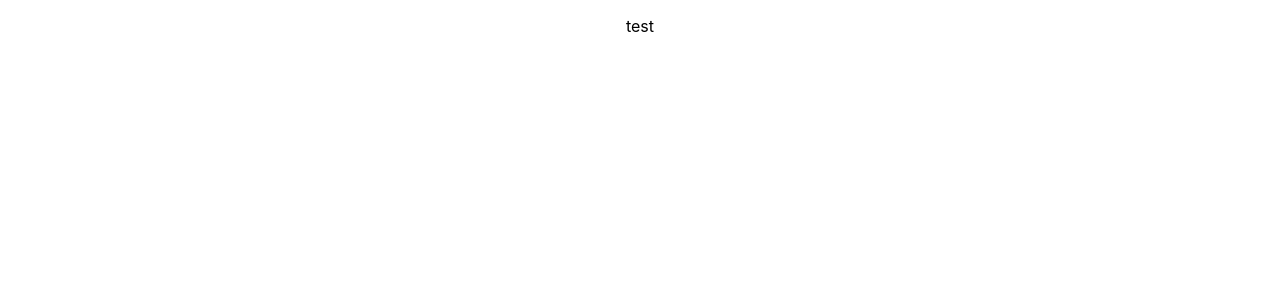
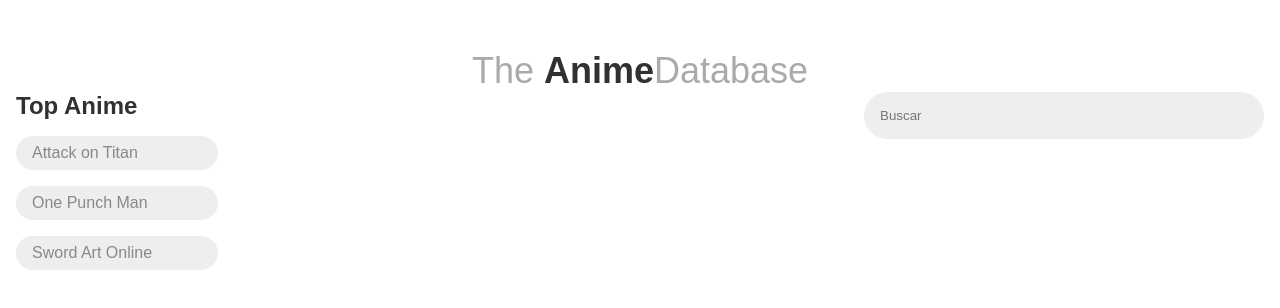
Before and after one commit to Lucassml-boop/AnimeDataBase, a React (Create React App) app: page / in a window 1280 px wide. Shown: the top 308 px of the page. Built offline with nearby package versions, Linux system fonts and the light colour scheme; no server answers.

Commit message:
Adição da ferramenta de busca e consumo de api

```diff
--- a/package.json
+++ b/package.json
@@ -9,6 +9,7 @@
     "react": "^19.0.0",
     "react-dom": "^19.0.0",
     "react-scripts": "5.0.1",
+    "sass": "^1.84.0",
     "web-vitals": "^2.1.0"
   },
   "scripts": {
--- a/src/App.css
+++ /dev/null
@@ -1,38 +0,0 @@
-.App {
-  text-align: center;
-}
-
-.App-logo {
-  height: 40vmin;
-  pointer-events: none;
-}
-
-@media (prefers-reduced-motion: no-preference) {
-  .App-logo {
-    animation: App-logo-spin infinite 20s linear;
-  }
-}
-
-.App-header {
-  background-color: #282c34;
-  min-height: 100vh;
-  display: flex;
-  flex-direction: column;
-  align-items: center;
-  justify-content: center;
-  font-size: calc(10px + 2vmin);
-  color: white;
-}
-
-.App-link {
-  color: #61dafb;
-}
-
-@keyframes App-logo-spin {
-  from {
-    transform: rotate(0deg);
-  }
-  to {
-    transform: rotate(360deg);
-  }
-}
--- a/src/App.js
+++ b/src/App.js
@@ -1,9 +1,45 @@
-import './App.css';
+import {useState, useEffect} from 'react';
+import Header from './Components/Header';
+import SideBar from './Components/SideBar';
+import MainContent from './Components/MainContent';
 
 function App() {
+  const [animeList, searchetAnimeList] = useState([]);
+  const [topAnime, setTopAnime] = useState([]);
+  const [search, setSearch] = useState("");
+
+  const GetTopAnime = async () => {
+    try {
+      const response = await fetch(`https://api.jikan.moe/v4/top/anime`);
+      const data = await response.json();
+
+      setTopAnime(data.data.slice(0,5));
+
+    }catch(error){
+      console.error('error', error);
+    }
+  };
+
+  useEffect(() => {
+    GetTopAnime();
+    console.log("buscando animes")
+  }, []);
+
+  useEffect(() => {
+    console.log("top animes att", topAnime);
+  }, [topAnime]);
+
+
+
   return (
-    <div className="App">
-      <p>test</p>
+    <div>
+      <Header />
+      <div className='content-wrap'>
+        <SideBar
+          topAnime={topAnime}
+        />
+        <MainContent />
+      </div>
     </div>
   );
 }
--- /dev/null
+++ b/src/Components/Header.js
@@ -0,0 +1,9 @@
+function Header(){
+    return(
+        <header>
+            <h1>The <strong>Anime</strong>Database</h1>
+        </header>
+    )
+}
+
+export default Header;
--- /dev/null
+++ b/src/Components/MainContent.js
@@ -0,0 +1,19 @@
+import React from 'react';
+
+function MainContent(){
+    return(
+        <main>
+            <div className="main-head">
+                <form className="search-box">
+                    <input
+                    type="search"
+                    placeholder="Buscar"
+                    required
+                    />
+                </form>
+            </div>
+        </main>
+    )
+}
+
+export default MainContent;
--- /dev/null
+++ b/src/Components/SideBar.js
@@ -0,0 +1,29 @@
+import React from 'react';
+function SideBar(){
+    return(
+        <aside>
+            <nav>
+                <h3>Top Anime</h3>
+                <a
+                href="#"
+                target="_blank"
+                rel="noreferrer"
+                >Attack on Titan</a>
+
+                 <a
+                href="#"
+                target="_blank"
+                rel="noreferrer"
+                >One Punch Man</a>
+
+                 <a
+                href="#"
+                target="_blank"
+                rel="noreferrer"
+                >Sword Art Online</a>
+            </nav>
+        </aside>
+    )
+}
+
+export default SideBar;
--- /dev/null
+++ b/src/assets/scss/main.css
@@ -0,0 +1,127 @@
+* {
+  margin: 0;
+  padding: 0;
+  box-sizing: border-box;
+  font-family: "Fire Sans", sans-serif;
+}
+
+header {
+  padding-top: 50px;
+  padding-top: 50px;
+}
+header h1 {
+  color: #aaa;
+  font-size: 36px;
+  font-weight: 400;
+  text-align: center;
+}
+header h1 strong {
+  color: #313131;
+}
+
+.content-wrap {
+  display: flex;
+}
+.content-wrap aside {
+  flex: 1 1 250px;
+  max-width: 250px;
+  padding-right: 16px;
+}
+.content-wrap aside nav {
+  padding-left: 16px;
+  padding-right: 16px;
+}
+.content-wrap aside nav h3 {
+  color: #313131;
+  font-size: 24px;
+  margin-bottom: 16px;
+}
+.content-wrap aside nav a {
+  display: block;
+  padding: 8px 16px;
+  text-align: left;
+  color: #888;
+  font-size: 16px;
+  margin-bottom: 16px;
+  background-color: #EEE;
+  border-radius: 999px;
+  text-decoration: none;
+  transition: 0.4s;
+}
+.content-wrap aside nav a:hover {
+  background-color: #313131;
+  color: #AAA;
+}
+.content-wrap main {
+  flex: 1 1 0%;
+  padding: 0px 16px;
+}
+.content-wrap main .main-head {
+  display: flex;
+  justify-content: flex-end;
+}
+.content-wrap main .main-head .search-box {
+  display: flex;
+  justify-content: flex-end;
+  flex: 1 1 0%;
+}
+.content-wrap main .main-head .search-box input {
+  -webkit-appearance: none;
+     -moz-appearance: none;
+          appearance: none;
+  background: none;
+  outline: none;
+  border: none;
+  display: block;
+  width: 100%;
+  max-width: 400px;
+  padding: 16px;
+  border-radius: 999px;
+  background-color: #EEE;
+  transition: 0.4s;
+}
+.content-wrap main .main-head .search-box input ::-moz-placeholder {
+  color: #888;
+}
+.content-wrap main .main-head .search-box input ::placeholder {
+  color: #888;
+}
+.content-wrap main .main-head .search-box input:focus, .content-wrap main .main-head .search-box input:valid {
+  background-color: #313131;
+  color: #FFF;
+}
+.content-wrap main .anime-list {
+  display: flex;
+  flex-wrap: wrap;
+  margin-top: 32px;
+  margin: 32px -8px 0px;
+}
+.content-wrap main .anime-list .anime-card {
+  flex: 1 1 33.333%;
+  max-width: 33.333%;
+  padding: 16px 8px;
+}
+.content-wrap main .anime-list .anime-card a {
+  text-decoration: none;
+}
+.content-wrap main .anime-list .anime-card figure {
+  display: block;
+  margin-bottom: 16px;
+}
+.content-wrap main .anime-list .anime-card figure img {
+  display: block;
+  width: 100%;
+  height: 350px;
+  -o-object-fit: cover;
+     object-fit: cover;
+  border-radius: 16px;
+  box-shadow: 0px 0px 0px rgba(0, 0, 0, 0.15);
+  transition: 0.4s;
+}
+.content-wrap main .anime-list .anime-card h3 {
+  color: #313131;
+}
+.content-wrap main .anime-list .anime-card:hover figure img {
+  box-shadow: 0px 6px 12px rgba(0, 0, 0, 0.25);
+  transform: scale(1.05);
+}/*# sourceMappingURL=main.css.map */
--- /dev/null
+++ b/src/assets/scss/main.scss
@@ -0,0 +1,153 @@
+*{
+    margin: 0;
+    padding: 0;
+    box-sizing: border-box;
+
+
+    font-family: 'Fire Sans', sans-serif;
+}
+
+header{
+    padding-top: 50px;
+    padding-top: 50px;
+
+    h1{
+        color: #aaa;
+        font-size: 36px;
+        font-weight: 400;
+        text-align: center;
+
+        strong{
+            color: #313131;
+        }
+    }
+}
+
+.content-wrap {
+	display: flex;
+
+	aside {
+		flex: 1 1 250px;
+		max-width: 250px;
+		padding-right: 16px;
+
+		nav {
+			padding-left: 16px;
+			padding-right: 16px;
+
+			h3 {
+				color: #313131;
+				font-size: 24px;
+				margin-bottom: 16px;
+			}
+
+			a {
+				display: block;
+				padding: 8px 16px;
+				text-align: left;
+
+				color: #888;
+				font-size: 16px;
+				margin-bottom: 16px;
+
+				background-color: #EEE;
+				border-radius: 999px;
+				text-decoration: none;
+
+				transition: 0.4s;
+
+				&:hover {
+					background-color: #313131;
+					color: #AAA;
+				}
+			}
+		}
+	}
+
+	main {
+		flex: 1 1 0%;
+		padding: 0px 16px;
+
+		.main-head {
+			display: flex;
+			justify-content: flex-end;
+
+			.search-box {
+				display: flex;
+				justify-content: flex-end;
+				flex: 1 1 0%;
+
+				input {
+					appearance: none;
+					background: none;
+					outline: none;
+					border: none;
+
+					display: block;
+					width: 100%;
+					max-width: 400px;
+					padding: 16px;
+					border-radius: 999px;
+					background-color: #EEE;
+
+					transition: 0.4s;
+
+					::placeholder {
+						color: #888;
+					}
+
+					&:focus, &:valid {
+						background-color: #313131;
+						color: #FFF;
+					}
+				}
+			}
+		}
+
+		.anime-list {
+			display: flex;
+			flex-wrap: wrap;
+			margin-top: 32px;
+			margin: 32px -8px 0px;
+
+			.anime-card {
+				flex: 1 1 33.333%;
+				max-width: 33.333%;
+				padding: 16px 8px;
+
+				a {
+					text-decoration: none;
+				}
+
+				figure {
+					display: block;
+					margin-bottom: 16px;
+
+					img {
+						display: block;
+						width: 100%;
+						height: 350px;
+						object-fit: cover;
+						border-radius: 16px;
+						box-shadow: 0px 0px 0px rgba(0, 0, 0, 0.15);
+
+						transition: 0.4s;
+					}
+				}
+
+				h3 {
+					color: #313131;
+				}
+
+				&:hover {
+					figure {
+						img {
+							box-shadow: 0px 6px 12px rgba(0, 0, 0, 0.25);
+							transform: scale(1.05);
+						}
+					}
+				}
+			}
+		}
+	}
+}
--- a/src/index.css
+++ /dev/null
@@ -1,13 +0,0 @@
-body {
-  margin: 0;
-  font-family: -apple-system, BlinkMacSystemFont, 'Segoe UI', 'Roboto', 'Oxygen',
-    'Ubuntu', 'Cantarell', 'Fira Sans', 'Droid Sans', 'Helvetica Neue',
-    sans-serif;
-  -webkit-font-smoothing: antialiased;
-  -moz-osx-font-smoothing: grayscale;
-}
-
-code {
-  font-family: source-code-pro, Menlo, Monaco, Consolas, 'Courier New',
-    monospace;
-}
```
Also changed, not shown: src/index.js (+2 -5 lines), 2 other files (tests, documents, lock files or other folders).
